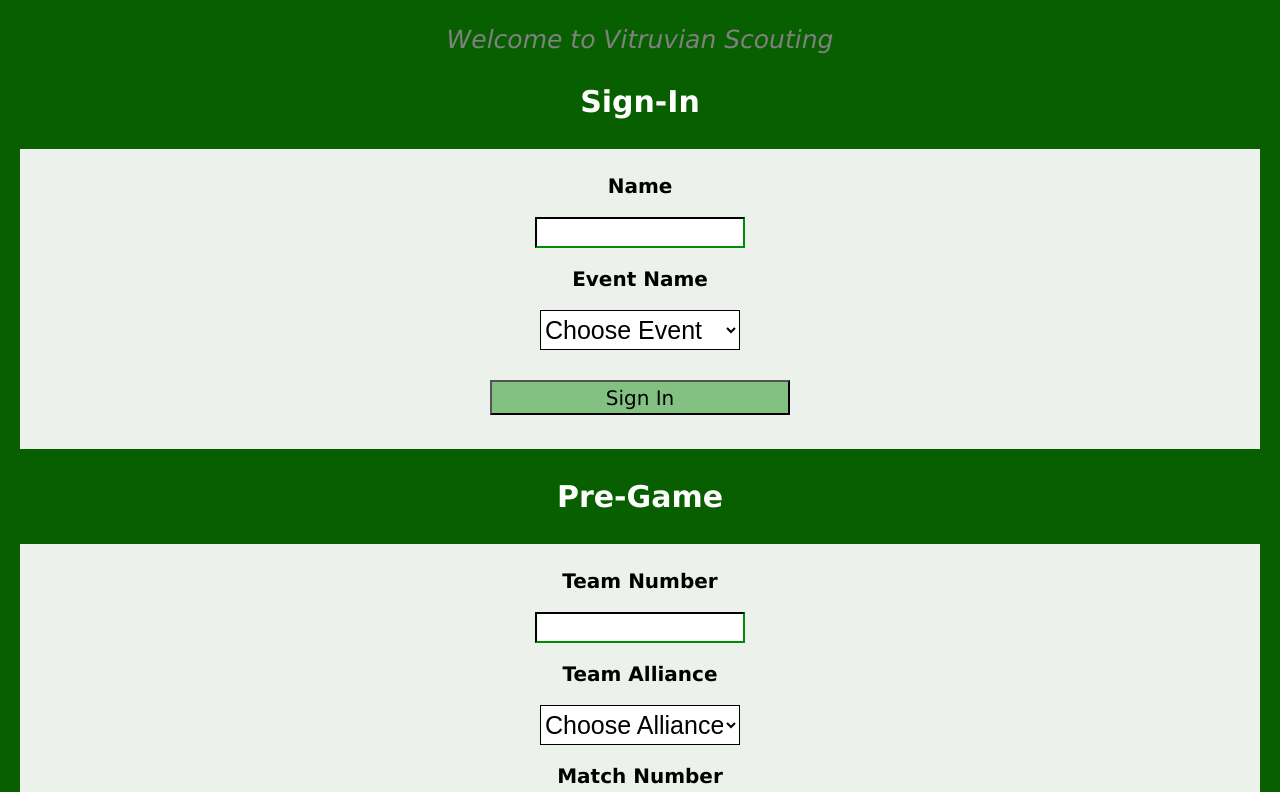
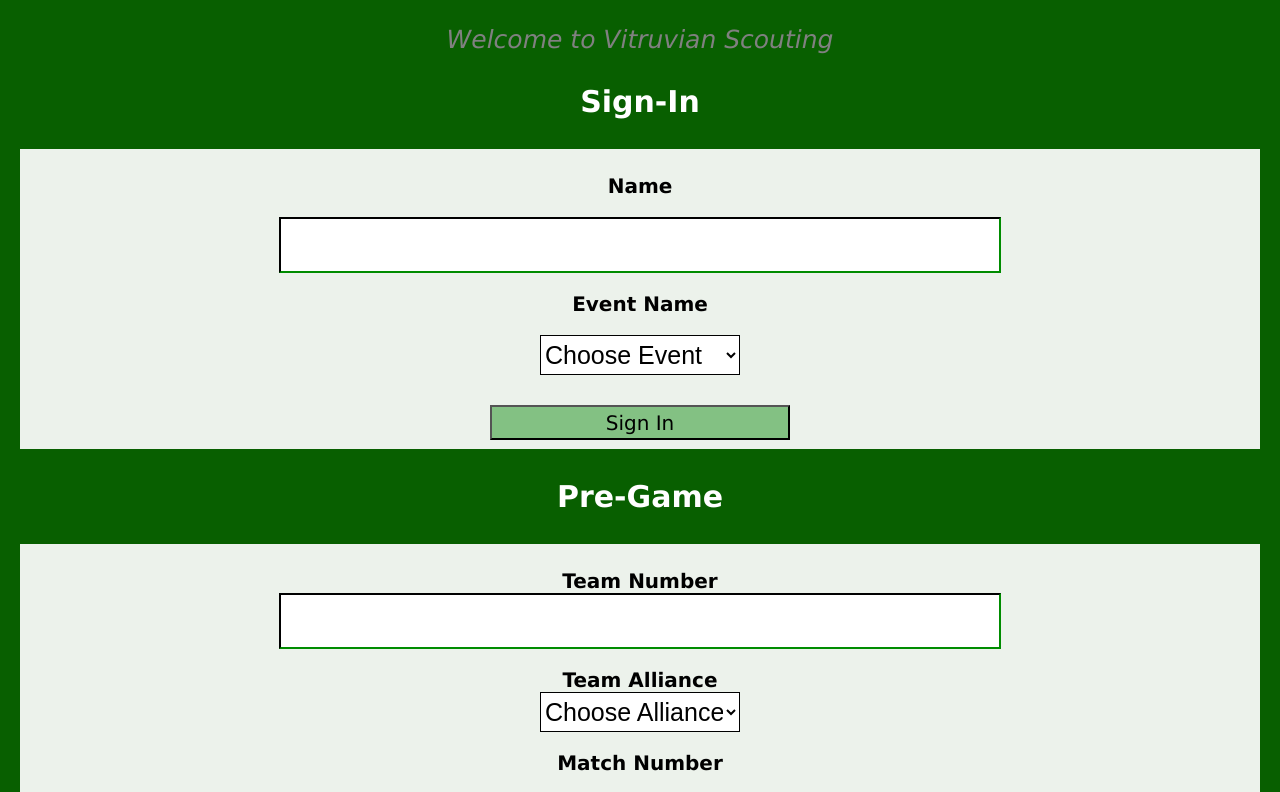
Before and after one commit to 4201VitruvianBots/ScoutingApp2023, a React (Create React App) app: page / in a window 1280 px wide. Shown: the top 792 px of the page. Built offline with nearby package versions, Linux system fonts and the light colour scheme.

Commit message:
Wider TextBoxes

```diff
--- a/src/Pages.js
+++ b/src/Pages.js
@@ -42,13 +42,9 @@ function PreGame(props) {
             <p className="section-label">Pre-Game</p>
             <div className="areaPG">
                 <label className="item-label" htmlFor="Num"><strong>Team Number</strong> </label>
-                <br />
-                <br />
                 <input className="text-input" type="text" id="Num" name="Num" />
                 <br />
                 <label className="item-label" htmlFor="Alliance"><strong>Team Alliance</strong> </label>
-                <br />
-                <br />
                 <select name="Alliance" id="Alliance" defaultValue="Choose">
                     <option value="Choose" className="Placeholder" disabled>Choose Alliance</option>
                     <option value="Red">Red Alliance</option>
--- a/src/index.css
+++ b/src/index.css
@@ -145,9 +145,9 @@
    /* background-color: var(--accent-1); */
    color: black;
    display: block;
-   width: 17%;
-   height: 25px;
-   font-size: 20px;
+   width: 60%;
+   height: 50px;
+   font-size: 50px;
    margin: 0 auto;
 
  }
```
